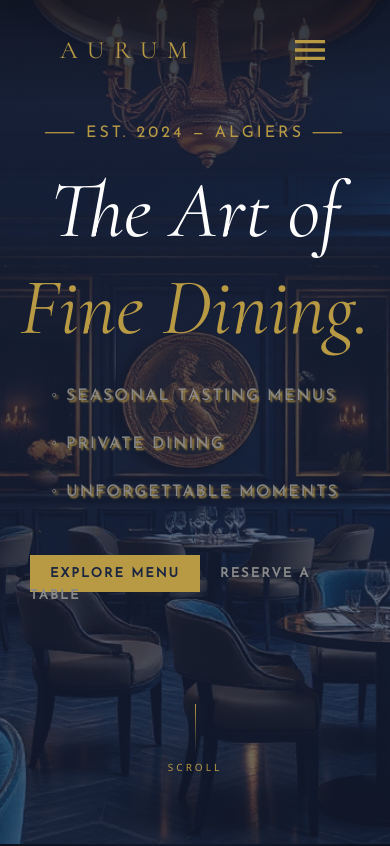
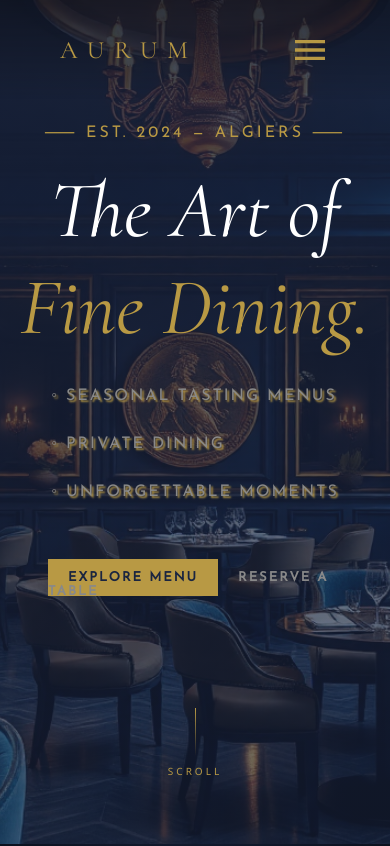
Before and after one commit to Mustapha-bf/aurum-restaurant, a React (Vite) app: page / in a window 390 px wide. Shown: the top 846 px of the page. Built offline with nearby package versions, Linux system fonts and the light colour scheme.

Commit message:
new change

```diff
--- a/src/index.css
+++ b/src/index.css
@@ -401,6 +401,14 @@ body {
 
 
 @media screen and (max-width: 1000px) {
+  .explore-btns:nth-child(1), .explore-btns:nth-child(2) {
+    font-size: 10px;
+  }
+
+  .explore-btns:nth-child(1) {
+    padding: 10px 18px;
+  }
+
   .nav-bar .nav-links {
     display: none;
   }
```
